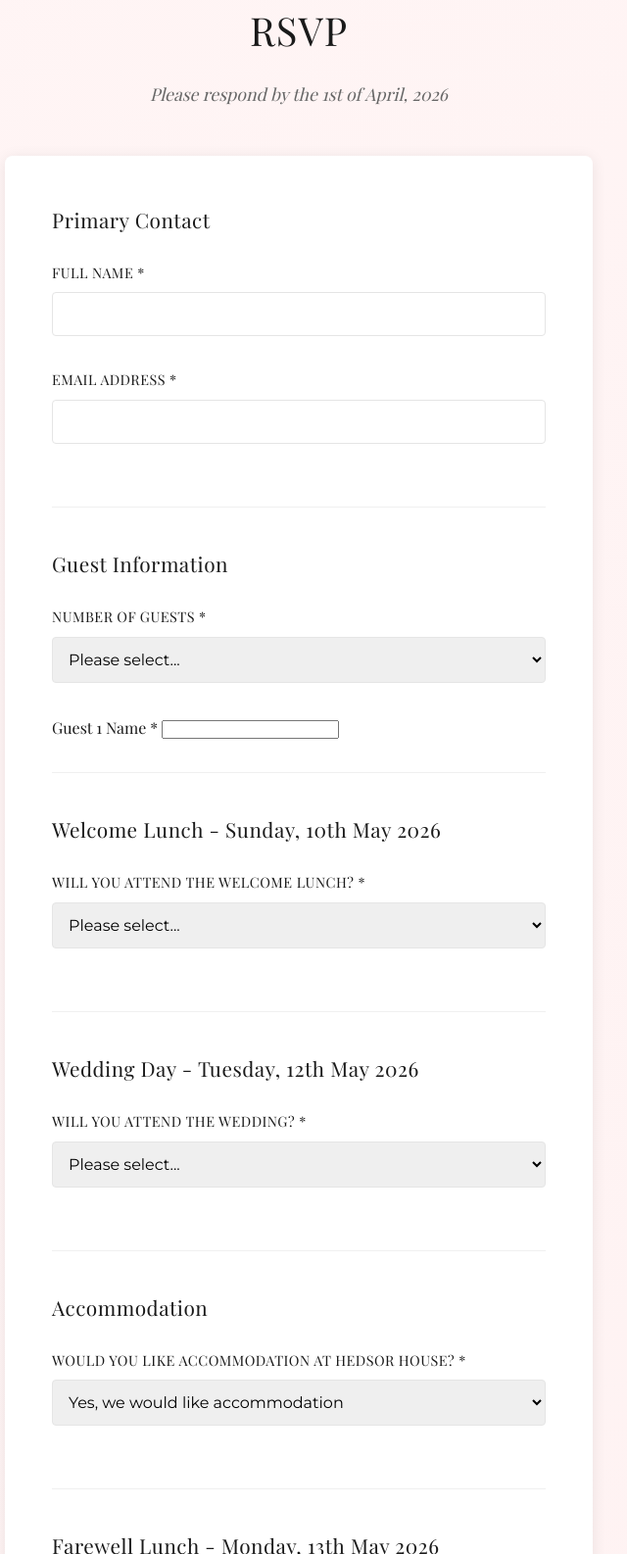
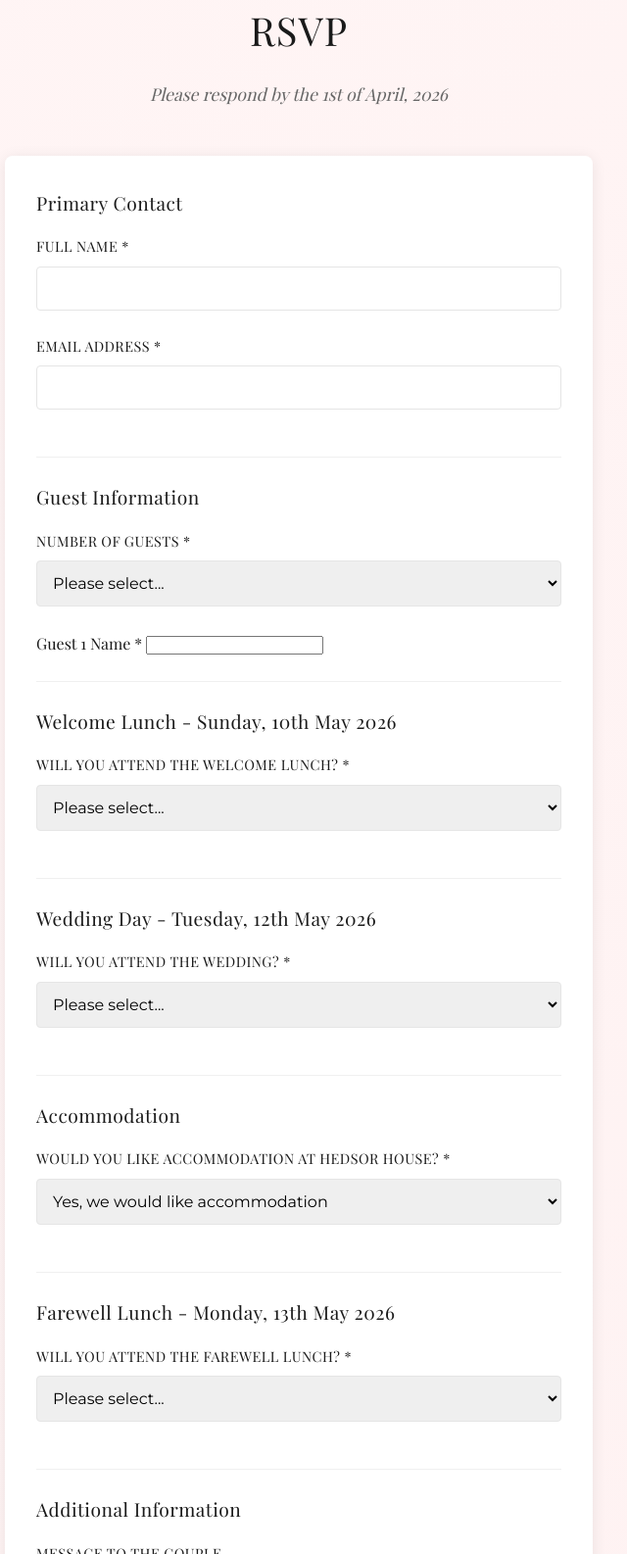
Before and after one commit to shuetyang/hedsor2026-invite, a Flask app: page / in a window 1280 px wide. Shown: the part 4914-6500 px from the top of the page at 98% size, without its empty margins (335-975 px from the left). Run offline with Flask 3, Linux system fonts and the light colour scheme; data comes from the database, SQL or seed files in the repository.

Commit message:
Make RSVP section more compact: reduce padding, spacing, and font sizes for better space efficiency

```diff
--- a/static/css/style.css
+++ b/static/css/style.css
@@ -156,7 +156,7 @@ section {
     max-width: 600px;
     margin: 0 auto;
     background: #ffffff;
-    padding: 3rem;
+    padding: 2rem;
     border-radius: 8px;
     box-shadow: 0 2px 15px rgba(0, 0, 0, 0.08);
 }
@@ -895,8 +895,8 @@ section {
 }
 
 .rsvp-section-group {
-    margin-bottom: 2.5rem;
-    padding-bottom: 2rem;
+    margin-bottom: 1.5rem;
+    padding-bottom: 1.5rem;
     border-bottom: 1px solid #f0f0f0;
 }
 
@@ -908,9 +908,9 @@ section {
 
 .rsvp-section-title {
     color: #1a1a1a;
-    font-size: 1.3rem;
-    font-weight: 400;
-    margin-bottom: 1.5rem;
+    font-size: 1.2rem;
+    font-weight: 400;
+    margin-bottom: 1rem;
     letter-spacing: 0.5px;
     font-family: 'Playfair Display', serif;
 }
@@ -926,15 +926,15 @@ section {
 .rsvp-title {
     text-align: center;
     color: #1a1a1a;
-    margin-bottom: 2.5rem;
-    font-size: 2rem;
+    margin-bottom: 2rem;
+    font-size: 1.8rem;
     font-weight: 400;
     letter-spacing: 1px;
     text-transform: uppercase;
 }
 
 .form-group {
-    margin-bottom: 2rem;
+    margin-bottom: 1.5rem;
 }
 
 .form-label {
@@ -951,7 +951,7 @@ section {
 .form-select,
 .form-textarea {
     width: 100%;
-    padding: 0.8rem 1rem;
+    padding: 0.6rem 0.8rem;
     border: 1px solid #e5e5e5;
     border-radius: 0;
     font-size: 1rem;
@@ -971,7 +971,7 @@ section {
 
 .form-textarea {
     resize: vertical;
-    min-height: 100px;
+    min-height: 80px;
 }
 
 .submit-btn {
```
